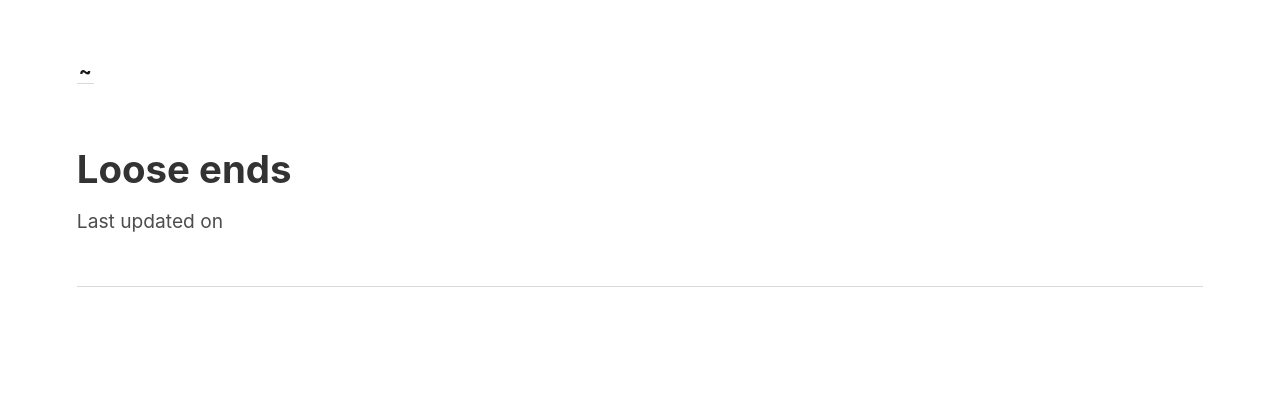
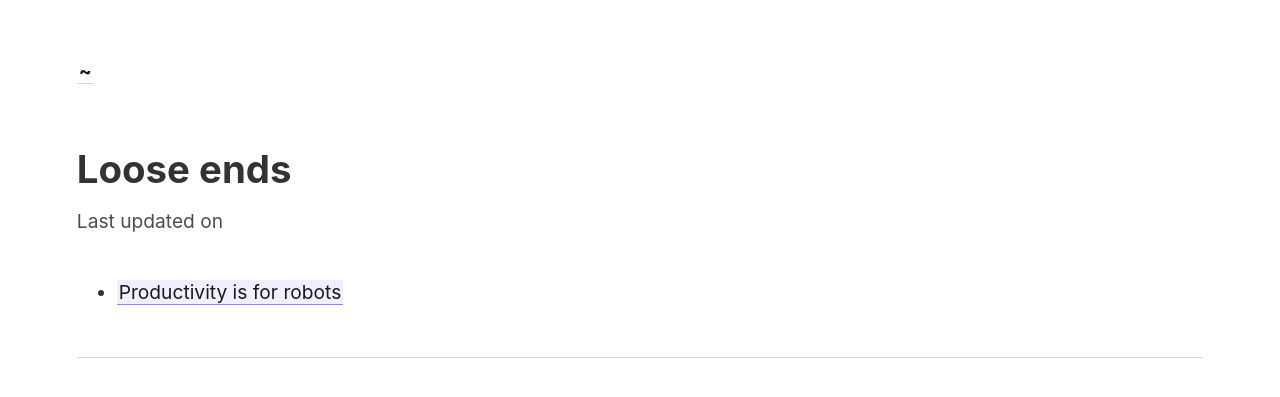
Before and after one commit to mlrv/mlrv.github.io, a Jekyll site: the page built from _notes/now/loose_ends.md, in a window 1280 px wide. Shown: the top 397 px of the page. Built offline with Jekyll 4.4.1, drawn with Linux system fonts in a browser that asks for light colours.

Commit message:
Productivity

```diff
--- a/_notes/now/loose_ends.md
+++ b/_notes/now/loose_ends.md
@@ -1,3 +1,5 @@
 ---
 title: Loose ends
 ---
+
+- [[Productivity is for robots]]
```
Also changed, not shown: _notes/life/productivity_is_for_robots.md (added, +3 -0 lines).
